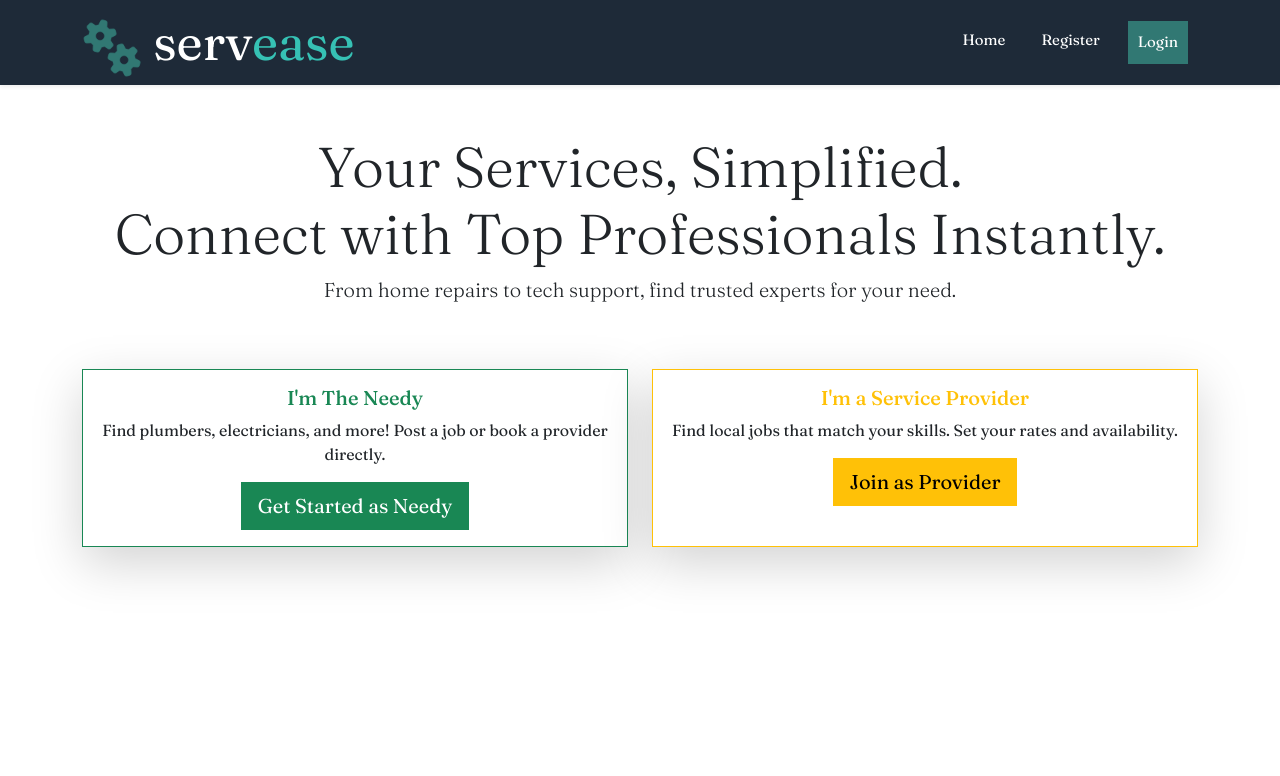
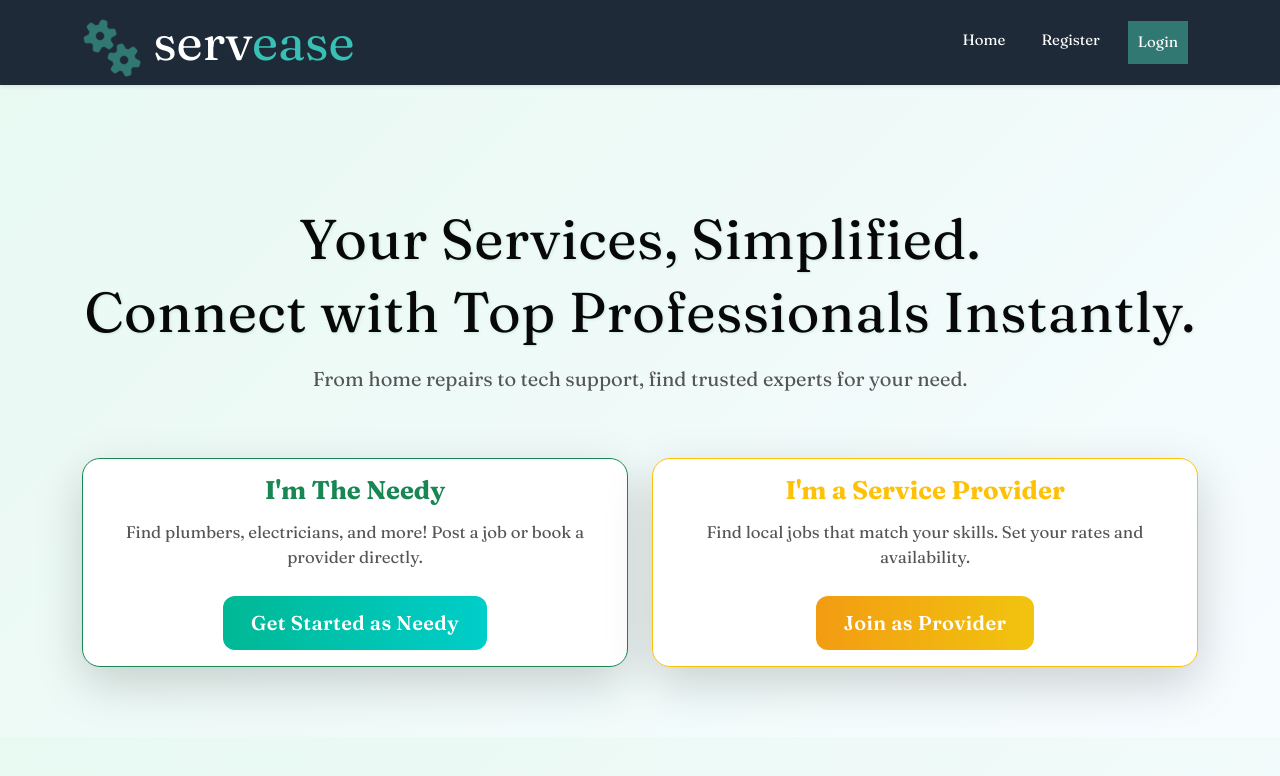
Before and after one commit to Prateek7075/ServEase, a React (Vite) app in the folder servease-frontend/: page / in a window 1280 px wide. Shown: the top 776 px of the page. Built offline with nearby package versions, Linux system fonts and the light colour scheme.

Commit message:
Change Home page Css

```diff
--- a/servease-frontend/src/assets/styles/home.css
+++ b/servease-frontend/src/assets/styles/home.css
@@ -1,9 +1,162 @@
-.join-cards{
-    width: 100% !important;
-    height: 100% !important;
-    border-radius: 0px !important;
+/* ===============================
+   HOME PAGE - Premium Modern Design
+   =============================== */
+
+/* --- Global Page Background --- */
+body {
+  background: linear-gradient(135deg, #e8f9f2, #f7fcff);
+  font-family: 'Poppins', sans-serif;
+  color: #333;
 }
 
-.join-cards .register-btn{
-    border-radius: 0px;
+/* --- Container Styling --- */
+.home-container {
+  padding-top: 70px;
+  padding-bottom: 70px;
+  text-align: center;
 }
+
+/* --- Headline Section --- */
+.home-container h1 {
+  font-weight: 400;
+  color: #080808;
+  letter-spacing: 0.5px;
+  line-height: 1.3;
+  text-shadow: 1px 1px 3px rgba(0, 128, 96, 0.15);
+  animation: fadeInUp 1.2s ease forwards;
+}
+
+.home-container .lead {
+  font-size: 1.25rem;
+  color: #555;
+  margin-top: 15px;
+  font-weight: 400;
+  animation: fadeInUp 1.5s ease forwards;
+}
+
+/* --- Cards Layout --- */
+.join-cards {
+  border-radius: 18px !important;
+  transition: all 0.4s ease;
+  background: #ffffff;
+  overflow: hidden;
+  position: relative;
+  cursor: pointer;
+}
+
+.join-cards::before {
+  content: '';
+  position: absolute;
+  top: 0;
+  left: 0;
+  width: 0%;
+  height: 4px;
+  background: linear-gradient(90deg, #00b894, #00cec9);
+  transition: width 0.4s ease;
+}
+
+.join-cards:hover::before {
+  width: 100%;
+}
+
+.join-cards:hover {
+  transform: translateY(-8px);
+  box-shadow: 0 10px 25px rgba(0, 0, 0, 0.15);
+}
+
+/* --- Card Titles --- */
+.join-cards .card-title {
+  font-size: 1.6rem;
+  font-weight: 700;
+  margin-bottom: 15px;
+}
+
+.text-success {
+  color: #16a085 !important;
+}
+
+.text-warning {
+  color: #f39c12 !important;
+}
+
+/* --- Card Text --- */
+.join-cards .card-text {
+  font-size: 1.05rem;
+  color: #555;
+  margin-bottom: 25px;
+}
+
+/* --- Buttons --- */
+.register-btn {
+  border: none !important;
+  border-radius: 12px !important;
+  padding: 12px 28px !important;
+  font-weight: 600 !important;
+  letter-spacing: 0.4px;
+  transition: all 0.3s ease;
+}
+
+/* Green Button */
+.btn-success.register-btn {
+  background: linear-gradient(90deg, #00b894, #00cec9);
+  color: white;
+}
+
+.btn-success.register-btn:hover {
+  background: linear-gradient(90deg, #00cec9, #00b894);
+  transform: scale(1.07);
+  box-shadow: 0 8px 18px rgba(0, 184, 148, 0.3);
+}
+
+/* Yellow Button */
+.btn-warning.register-btn {
+  background: linear-gradient(90deg, #f39c12, #f1c40f);
+  color: #fff;
+}
+
+.btn-warning.register-btn:hover {
+  background: linear-gradient(90deg, #f1c40f, #f39c12);
+  transform: scale(1.07);
+  box-shadow: 0 8px 18px rgba(243, 156, 18, 0.3);
+}
+
+/* --- Hover Accent Effects --- */
+.join-cards.border-success:hover {
+  border: 2px solid #00b894 !important;
+}
+
+.join-cards.border-warning:hover {
+  border: 2px solid #f39c12 !important;
+}
+
+/* --- Responsive Styling --- */
+@media (max-width: 768px) {
+  .home-container h1 {
+    font-size: 1.9rem;
+  }
+
+  .home-container .lead {
+    font-size: 1.05rem;
+  }
+
+  .join-cards {
+    margin-bottom: 25px;
+  }
+
+  .register-btn {
+    font-size: 0.95rem !important;
+    padding: 10px 22px !important;
+  }
+}
+
+/* --- Animations --- */
+@keyframes fadeInUp {
+  from {
+    opacity: 0;
+    transform: translateY(15px);
+  }
+  to {
+    opacity: 1;
+    transform: translateY(0);
+  }
+}
--- a/servease-frontend/src/pages/Needy/NeedyDashboard.jsx
+++ b/servease-frontend/src/pages/Needy/NeedyDashboard.jsx
@@ -1,10 +1,10 @@
-// servease-frontend/src/pages/Needy/NeedyDashboard.jsx
 
 import React, { useState, useEffect } from 'react';
 import axios from 'axios';
 import { Container, Row, Col, Spinner, Card, Alert, Button, Badge, Modal, Form } from 'react-bootstrap';
 import { FaToolbox, FaRupeeSign, FaCalendarAlt, FaTimesCircle, FaCheckCircle, FaUserCheck, FaStar } from 'react-icons/fa';
 import { useNavigate } from 'react-router-dom';
+
 
 // --- Global Helper: Status Badge ---
 const getStatusBadge = (status) => {
```
